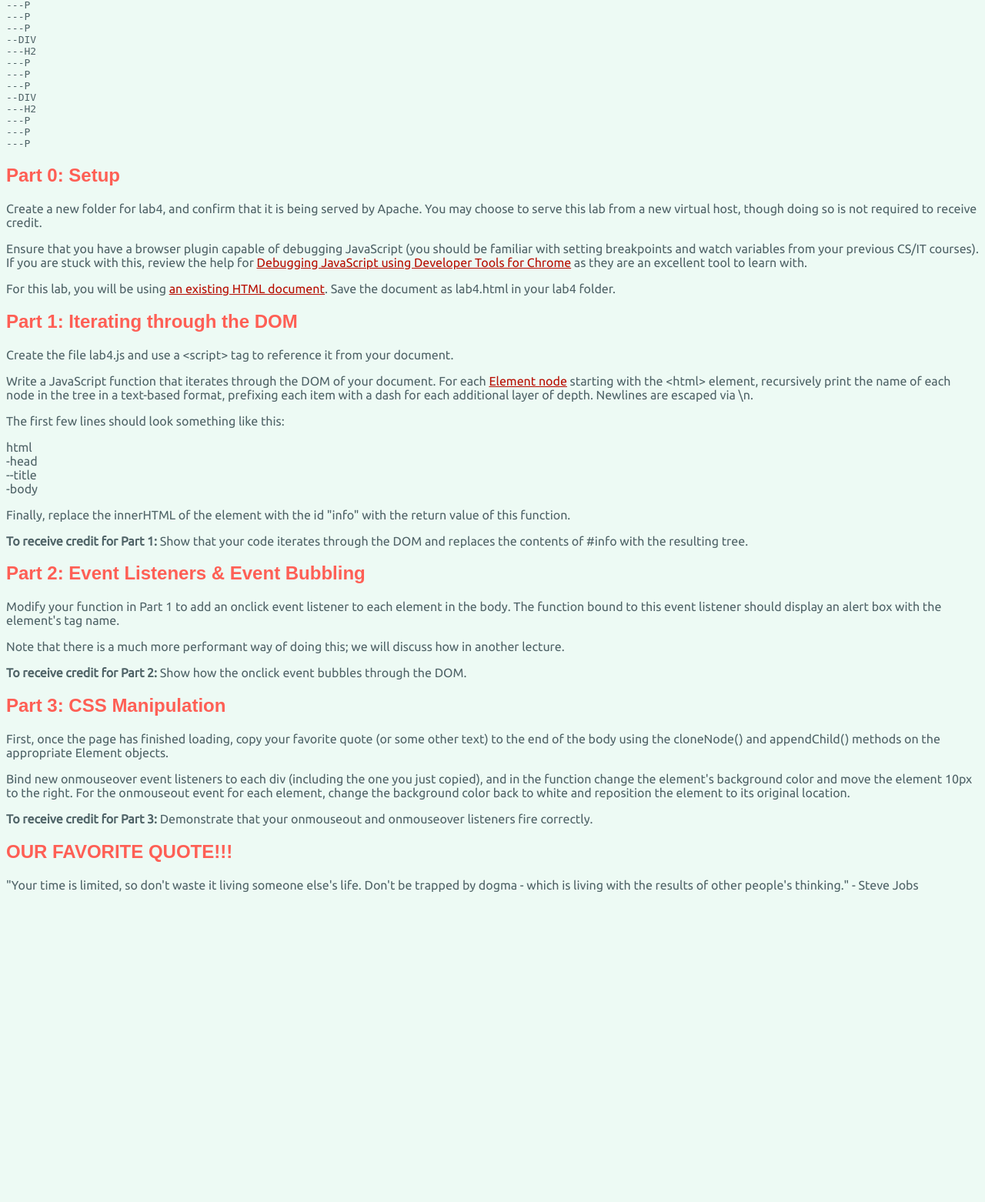
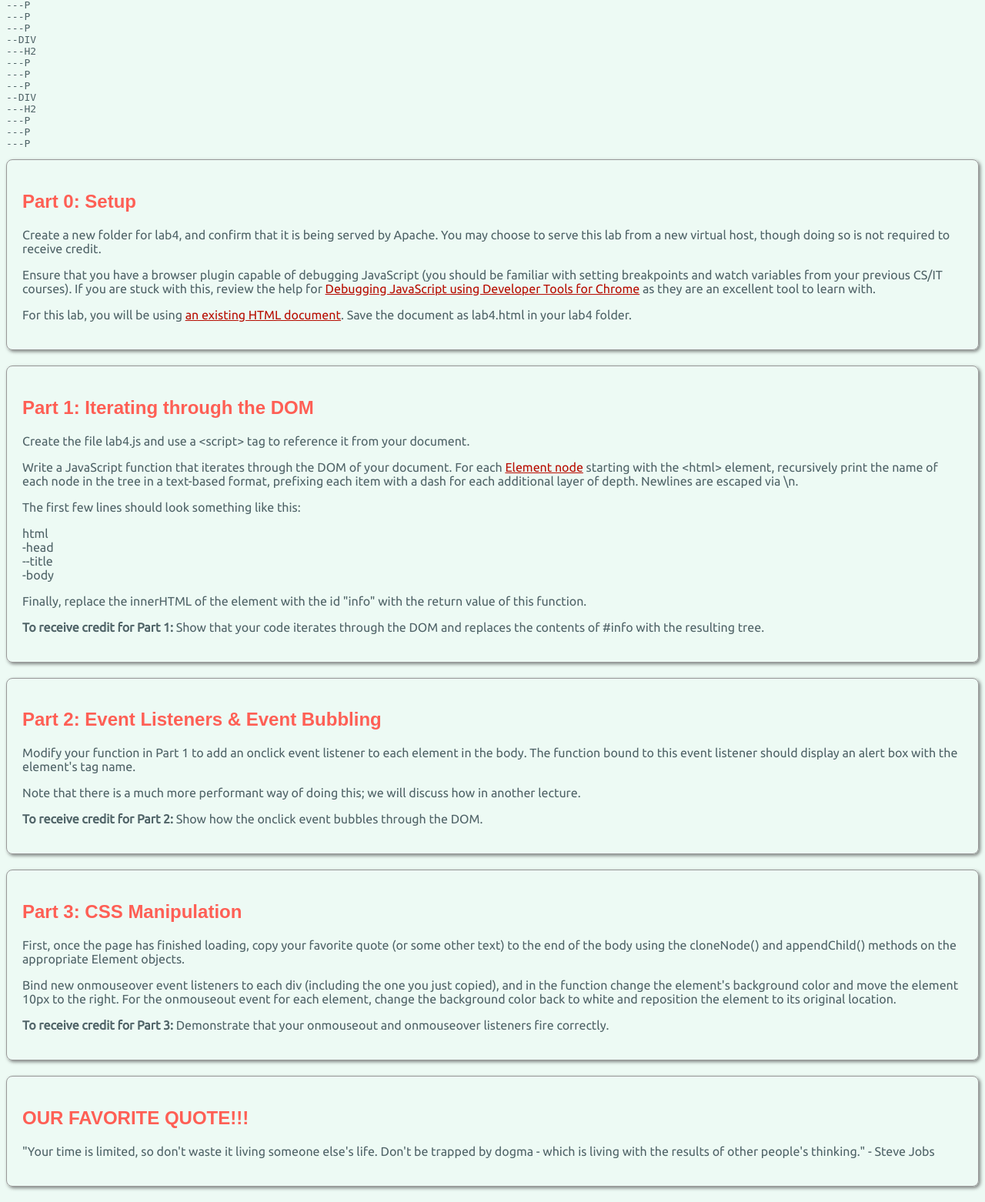
Before and after one commit to SeanLossef/web-systems-development, a PHP site: page /lab4.html in a window 1280 px wide. Shown: the part 1039-2601 px from the top of the page at 77% size. Before the commit the page ends 2198 px from the top, so only its background shows below. Run offline with PHP 8.4, Linux system fonts and the light colour scheme.

Commit message:
Added creativity

```diff
--- a/lab4/lab4.css
+++ b/lab4/lab4.css
@@ -27,3 +27,10 @@ a:hover {
   color: var(--highlight);
   transition: 0.2s;
 }
+.quote {
+  border: 1px solid #999;
+  border-radius: 8px;
+  padding: 20px;
+  margin-bottom: 20px;
+  box-shadow: 2px 2px 4px #33333399;
+}
```
Also changed, not shown: lab4/README.txt.
